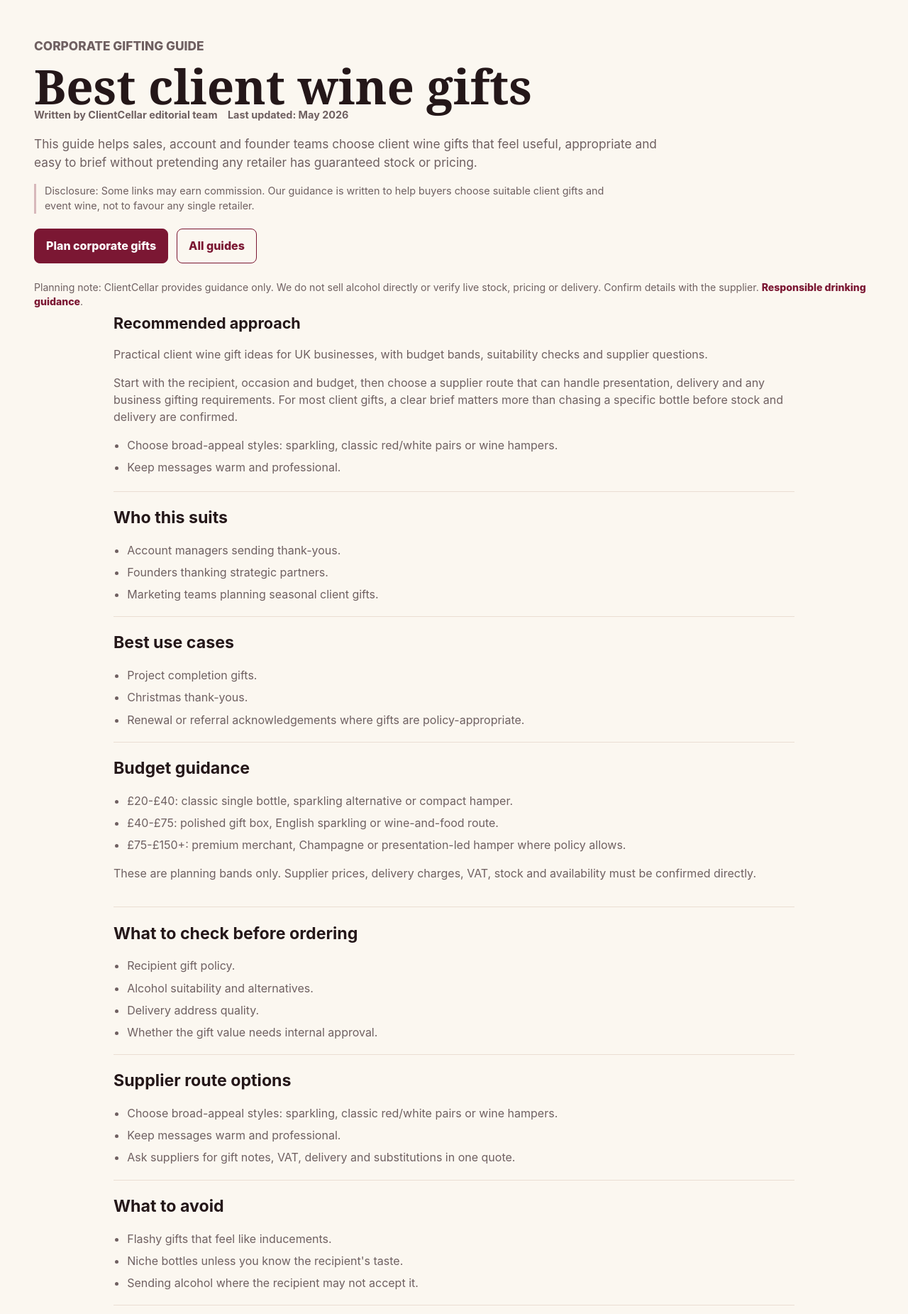
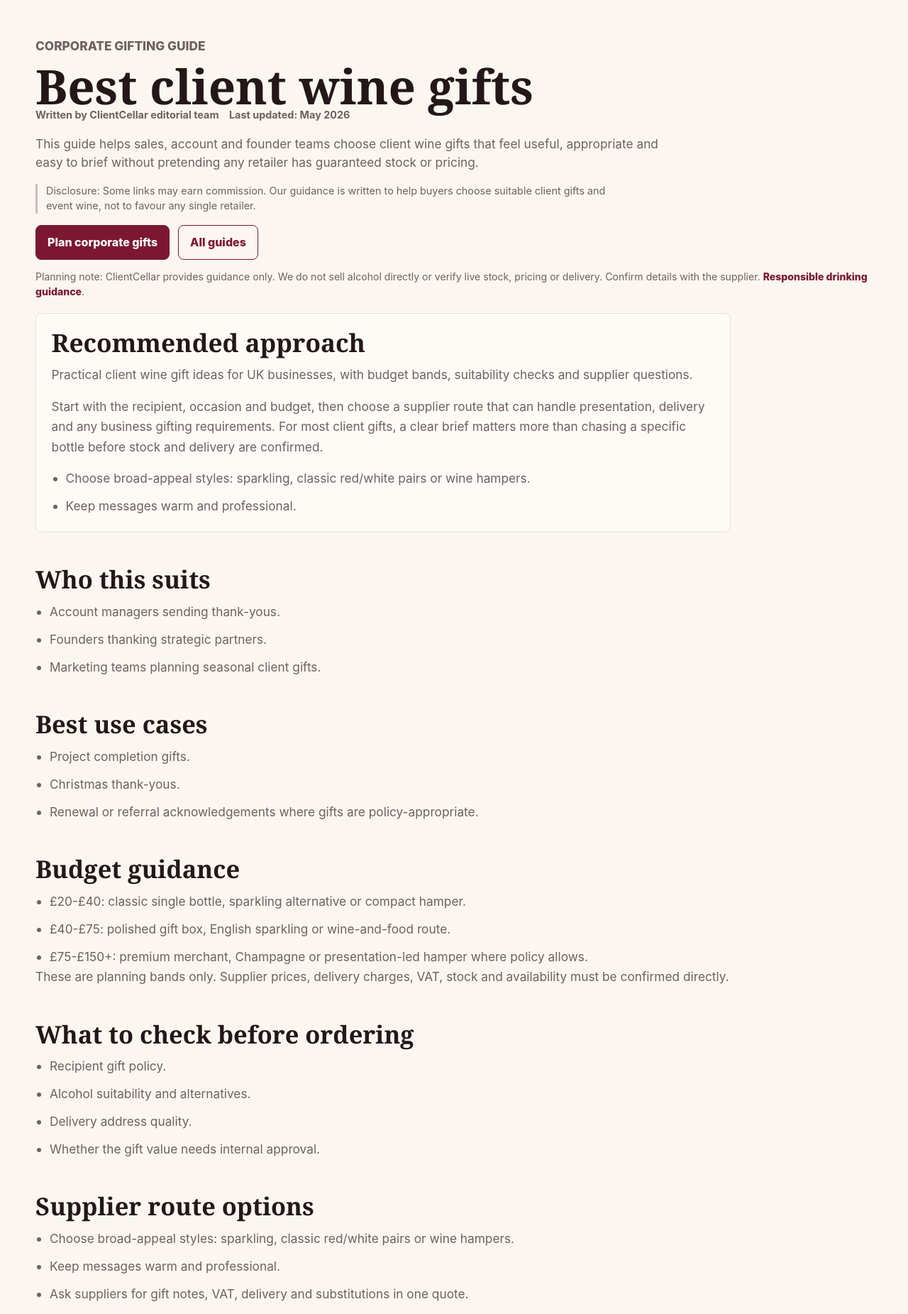
Before and after one commit to PhylC/clientcellar, a FastAPI app: page /guides/best-client-wine-gifts in a window 1280 px wide. Shown: the part 69-1920 px from the top of the page at 71% size. Run offline with FastAPI, Linux system fonts and the light colour scheme; some libraries are stand-ins or nearby versions.

Commit message:
Improve guide article layout and typography

```diff
--- a/static/app.css
+++ b/static/app.css
@@ -12,7 +12,7 @@
   --shadow: 0 18px 50px rgba(68, 30, 40, 0.11);
   --container: 1200px;
   --container-narrow: 920px;
-  --page-gutter: clamp(1rem, 4vw, 3rem);
+  --page-gutter: clamp(1.25rem, 4vw, 3rem);
   --grid-gap: clamp(1.25rem, 2.4vw, 1.75rem);
 }
 
@@ -1458,20 +1485,30 @@ textarea {
 }
 
 .guide-intro {
-  padding-bottom: 0.7rem;
+  width: min(1180px, calc(100% - (var(--page-gutter) * 2)));
+  padding-bottom: 0.45rem;
+}
+
+.guide-intro h1 {
+  max-width: 980px;
 }
 
 .guide-intro p {
-  max-width: 880px;
+  max-width: 920px;
+}
+
+.guide-intro .hero-actions {
+  margin-top: 1rem;
 }
 
 .guide-layout {
   display: block;
-  max-width: 960px;
-  padding-bottom: 2.2rem;
+  width: min(1180px, calc(100% - (var(--page-gutter) * 2)));
+  padding-bottom: 2.4rem;
 }
 
 .guide-content {
+  width: min(980px, 100%);
   border: 0;
   background: transparent;
   box-shadow: none;
@@ -1479,8 +1516,9 @@ textarea {
 }
 
 .guide-content section {
-  border-bottom: 1px solid var(--line);
-  padding: 1.2rem 0;
+  border-bottom: 0;
+  margin: 0 0 clamp(2rem, 4vw, 3rem);
+  padding: 0;
 }
 
 .guide-content section:first-child {
@@ -1489,20 +1527,44 @@ textarea {
 
 .guide-content section:last-child {
   border-bottom: 0;
+  margin-bottom: 0;
   padding-bottom: 0;
 }
 
+.guide-content h2 {
+  color: var(--ink);
+  font-family: Georgia, "Times New Roman", serif;
+  font-size: clamp(1.55rem, 3vw, 2.15rem);
+  line-height: 1.05;
+  margin: 0 0 0.85rem;
+}
+
+.guide-content p,
+.guide-content li {
+  color: var(--muted);
+  font-size: clamp(1rem, 1.35vw, 1.125rem);
+  line-height: 1.65;
+}
+
+.guide-content p {
+  margin: 0 0 1rem;
+}
+
+.guide-content p:last-child {
+  margin-bottom: 0;
+}
+
 .guide-content ul {
-  margin-bottom: 0;
-  padding-left: 1.2rem;
+  margin: 0;
+  padding-left: 1.25rem;
 }
 
 .guide-content li + li {
-  margin-top: 0.45rem;
+  margin-top: 0.65rem;
 }
 
 .editorial-highlight-list {
-  margin-top: 0.75rem;
+  margin-top: 1rem !important;
 }
 
 .mini-faqs {
@@ -1527,18 +1590,21 @@ textarea {
 }
 
 .summary-card {
-  border-bottom: 1px solid var(--line) !important;
-  background: transparent;
-  padding: 0.2rem 0 1.35rem !important;
+  margin-top: 1.25rem !important;
+  border: 1px solid rgba(123, 23, 51, 0.13) !important;
+  border-radius: 8px;
+  background: rgba(255, 253, 249, 0.72);
+  padding: clamp(1rem, 2.4vw, 1.35rem) !important;
 }
 
 .summary-card h2 {
-  font-size: 1.35rem;
+  font-size: clamp(1.65rem, 3vw, 2.2rem);
 }
 
 .mini-faqs h3 {
   margin: 0 0 0.35rem;
-  font-size: 1rem;
+  color: var(--ink);
+  font-size: 1.05rem;
 }
 
 .mini-faqs p {
@@ -1546,10 +1612,17 @@ textarea {
 }
 
 .guide-planning-note {
-  margin-top: 0.8rem;
+  width: min(1180px, calc(100% - (var(--page-gutter) * 2)));
+  max-width: none;
+  margin-top: 0.45rem;
+  margin-bottom: 0;
   color: var(--muted);
   font-size: 0.88rem;
   line-height: 1.45;
+}
+
+.guide-planning-note a {
+  color: var(--burgundy);
 }
 
 .related-links {
```
Also changed, not shown: other parts of static/app.css (+45 -6 lines).
